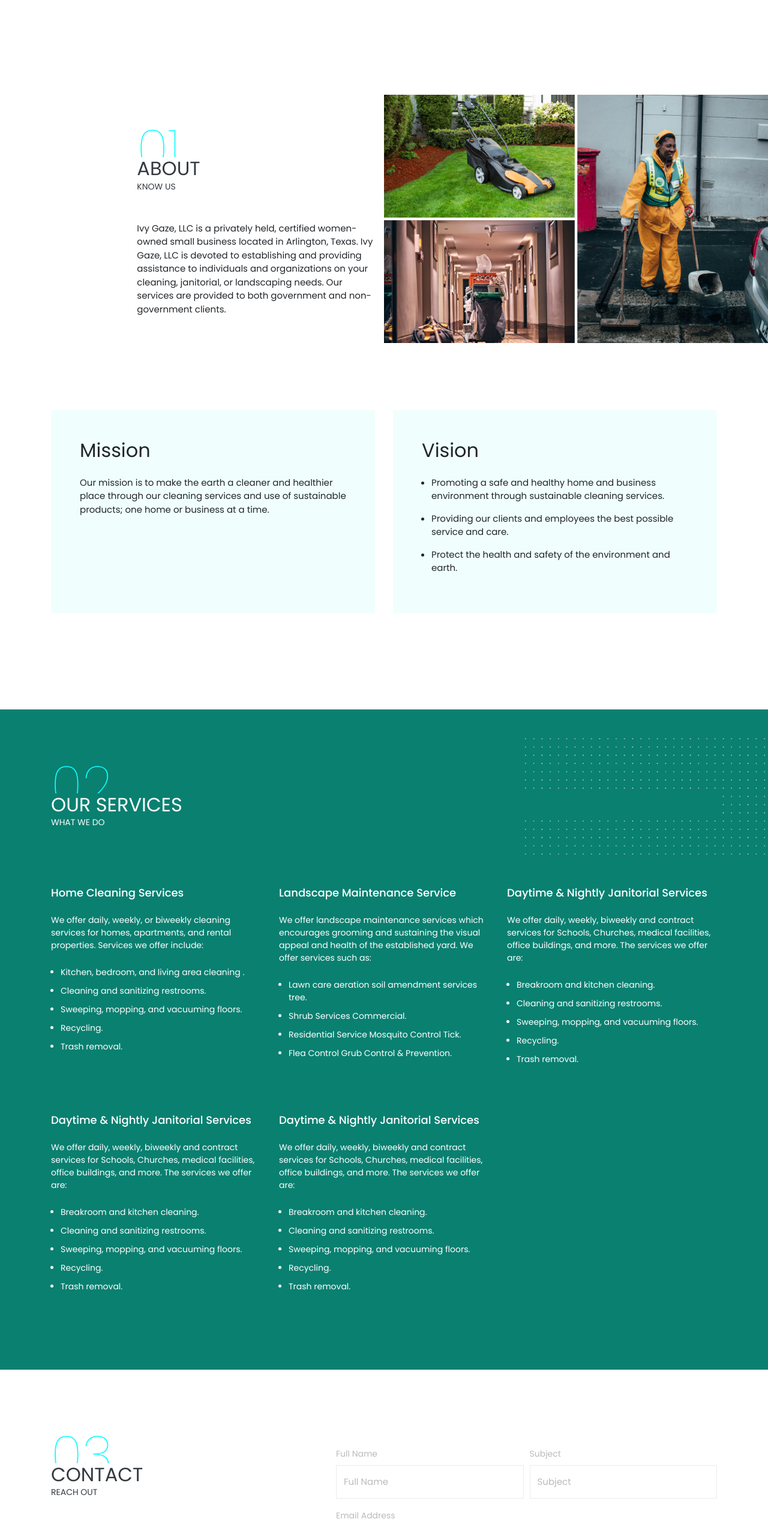
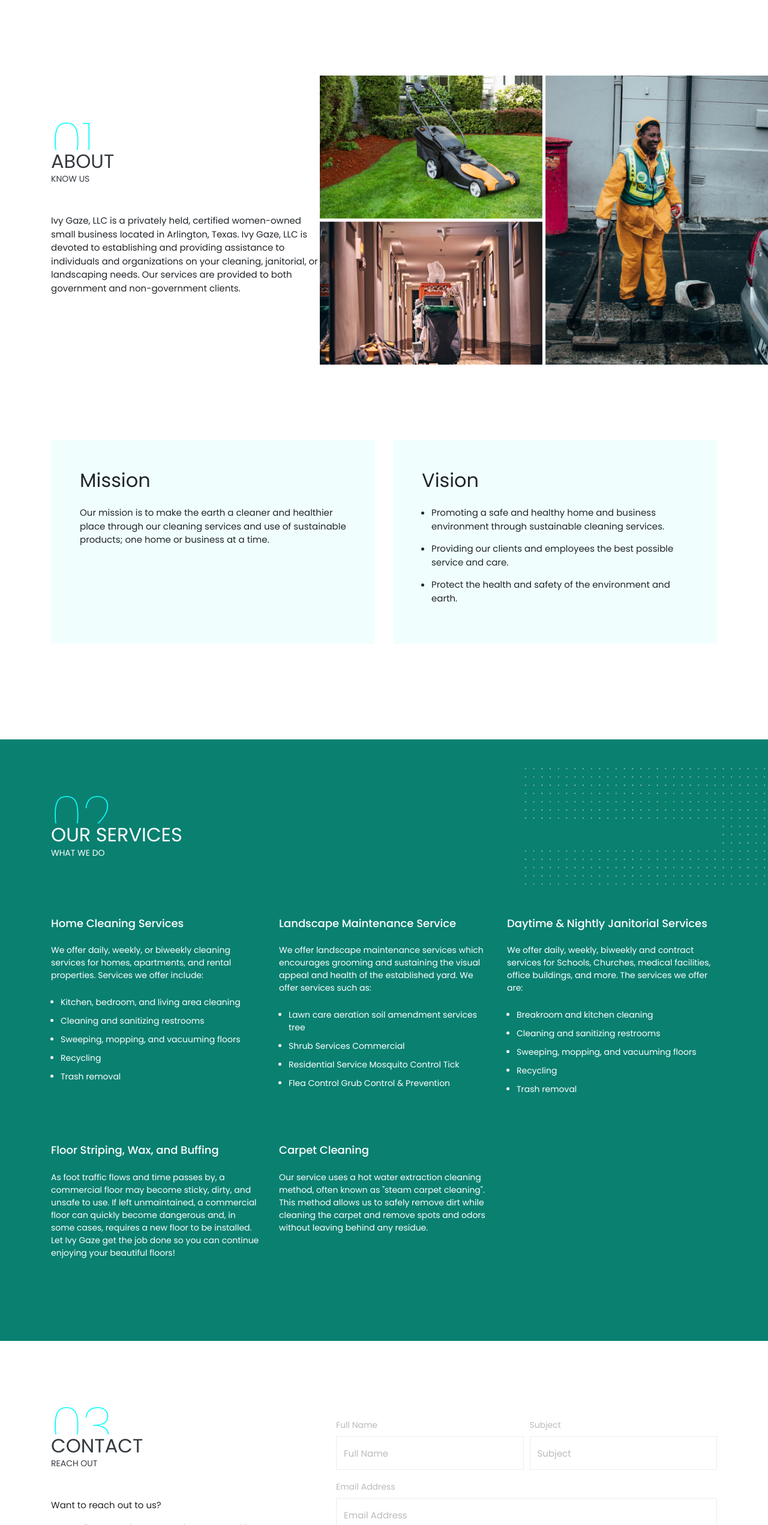
Before and after one commit to geekdaniels/ivygaze, a plain HTML site: page index.html in a window 1280 px wide. Shown: the part 797-3340 px from the top of the page at 60% size. Drawn offline with nearby package versions, Linux system fonts and the light colour scheme.

Commit message:
fix  bug fixes

```diff
--- a/css/style.css
+++ b/css/style.css
@@ -55,12 +55,12 @@ nav {
     z-index: 2000;
 }*/
 
-.btn{
+.btn {
     background: #003831;
     color: #fff;
 }
 
-.btn:hover{
+.btn:hover {
     background: #00473f;
     color: #fff;
 }
@@ -121,6 +121,17 @@ nav {
 
 .about--card ul li {
     margin: 15px auto;
+}
+
+.image-wrapper {
+    height: 70vh;
+}
+
+.image-wrapper .image {
+    position: absolute;
+    top: 0;
+    right: 0;
+    height: 100%;
 }
 
 .image {
@@ -261,11 +272,22 @@ footer {
 }
 
 
-@media (min-width: 320px) and (max-width: 720px) {
+@media (min-width: 320px) and (max-width: 780px) {
     .navbar-light .navbar-nav .nav-link.active {
         color: #0A8071;
         border-bottom: 0px solid #0EFCFC;
         border-radius: 0px 0px 2px 2px;
+    }
+
+    .image-wrapper {
+        height: auto;
+    }
+
+    .image-wrapper .image {
+        position: initial;
+        top: 0;
+        right: 0;
+        height: 100%;
     }
 }
 
--- a/index.html
+++ b/index.html
@@ -176,7 +176,7 @@
     </section>
 
     <section id="about" class="py-lg-5 py-3 position-relative my-lg-5 my-2">
-      <div class="image-wrapper">
+      <!-- <div class="image-wrapper">
         <div class="container-fluid py-lg-5 py-3">
           <div class="row align-items-center">
             <div class="col-lg-4 offset-lg-2">
@@ -225,6 +225,61 @@
               />
             </div>
 
+          </div>
+        </div>
+      </div>
+    -->
+
+      <div class="image-wrapper position-relative">
+        <div class="container py-lg-5 py-3">
+          <div class="row align-items-center">
+            <div class="col-lg-5 my-3">
+              <div
+                class="position-relative mb-lg-5 mb-3"
+                data-aos="fade-right"
+                data-aos-duration="1000"
+              >
+                <p class="section--identifier mb-0">01</p>
+                <h3
+                  class="
+                    section--title section--title-bg-white
+                    text-dark
+                    mb-0
+                    font-weight-normal
+                    position-relative
+                  "
+                  data-aos="fade-in-right"
+                >
+                  about
+                </h3>
+                <p class="section--sub text-dark">know us</p>
+              </div>
+              <p
+                class="font-14"
+                data-aos="fade-up-right"
+                data-aos-duration="1000"
+              >
+                Ivy Gaze, LLC is a privately held, certified women-owned small
+                business located in Arlington, Texas. Ivy Gaze, LLC is devoted
+                to establishing and providing assistance to individuals and
+                organizations on your cleaning, janitorial, or landscaping
+                needs. Our services are provided to both government and
+                non-government clients.
+              </p>
+            </div>
+
+            <div
+              class="col-lg-7 p-lg-0 hover-effect text-right image my-3"
+              data-aos="zoom-in-up"
+              data-aos-duration="1000"
+            >
+              <img
+                src="images/about-images.jpg"
+                alt="About Ivygaze"
+                class="img-fluid"
+              />
+            </div>
+
             <!--
                     <img src="images/about-images.jpg" alt="About Ivygaze" class="img-fluid col-lg-6 p-lg-0 wow hover-effect fadeInLeft" style="position: absolute;
     right: 0;">
@@ -235,7 +290,7 @@
 
       <div class="container py-5">
         <div class="row">
-          <div class="col-lg-6 my-3">
+          <div class="col-lg-6 my-3" data-aos="fade-down-left" data-aos-duration="1000">
             <div class="about--card p-lg-5 p-4 h-100">
               <h2 class="mb-4">mission</h2>
               <p>
@@ -246,7 +301,7 @@
             </div>
           </div>
 
-          <div class="col-lg-6 my-3">
+          <div class="col-lg-6 my-3" data-aos="fade-down-right" data-aos-duration="1500">
             <div class="about--card p-lg-5 p-4 h-100">
               <h2 class="mb-4">vision</h2>
               <ul class="pl-3">
@@ -281,7 +336,7 @@
       <div class="container py-3">
         <div class="row">
           <div class="col position-relative mb-lg-5 mb-3">
-            <p class="section--identifier mb-0">02</p>
+            <p class="section--identifier mb-0" data-aos="fade-up-right">02</p>
             <h3
               class="
                 section--title section--title-bg-primary
@@ -289,10 +344,11 @@
                 font-weight-normal
                 position-relative
               "
+              data-aos="fade-up-right"
             >
               Our services
             </h3>
-            <p class="section--sub">what we do</p>
+            <p class="section--sub" data-aos="fade-up-right">what we do</p>
           </div>
         </div>
       </div>
@@ -306,11 +362,11 @@
             </p>
 
             <ul class="pl-3">
-              <li>Kitchen, bedroom, and living area cleaning .</li>
-              <li>Cleaning and sanitizing restrooms.</li>
-              <li>Sweeping, mopping, and vacuuming floors.</li>
-              <li>Recycling.</li>
-              <li>Trash removal.</li>
+              <li>Kitchen, bedroom, and living area cleaning</li>
+              <li>Cleaning and sanitizing restrooms</li>
+              <li>Sweeping, mopping, and vacuuming floors</li>
+              <li>Recycling</li>
+              <li>Trash removal</li>
             </ul>
           </div>
 
@@ -323,10 +379,10 @@
             </p>
 
             <ul class="pl-3">
-              <li>Lawn care aeration soil amendment services tree.</li>
-              <li>Shrub Services Commercial.</li>
-              <li>Residential Service Mosquito Control Tick.</li>
-              <li>Flea Control Grub Control & Prevention.</li>
+              <li>Lawn care aeration soil amendment services tree</li>
+              <li>Shrub Services Commercial</li>
+              <li>Residential Service Mosquito Control Tick</li>
+              <li>Flea Control Grub Control & Prevention</li>
             </ul>
           </div>
 
@@ -345,11 +401,11 @@
             </p>
 
             <ul class="pl-3">
-              <li>Breakroom and kitchen cleaning.</li>
-              <li>Cleaning and sanitizing restrooms.</li>
-              <li>Sweeping, mopping, and vacuuming floors.</li>
-              <li>Recycling.</li>
-              <li>Trash removal.</li>
+              <li>Breakroom and kitchen cleaning</li>
+              <li>Cleaning and sanitizing restrooms</li>
+              <li>Sweeping, mopping, and vacuuming floors</li>
+              <li>Recycling</li>
+              <li>Trash removal</li>
             </ul>
           </div>
 
@@ -359,21 +415,15 @@
             data-aos-duration="1500"
           >
             <h2 class="service--title mb-4">
-              Daytime & Nightly Janitorial Services
+              Floor Striping, Wax, and Buffing
             </h2>
             <p class="service--description mb-4">
-              We offer daily, weekly, biweekly and contract services for
-              Schools, Churches, medical facilities, office buildings, and more.
-              The services we offer are:
+              As foot traffic flows and time passes by, a commercial floor may
+              become sticky, dirty, and unsafe to use. If left unmaintained, a
+              commercial floor can quickly become dangerous and, in some cases,
+              requires a new floor to be installed. Let Ivy Gaze get the job
+              done so you can continue enjoying your beautiful floors!
             </p>
-
-            <ul class="pl-3">
-              <li>Breakroom and kitchen cleaning.</li>
-              <li>Cleaning and sanitizing restrooms.</li>
-              <li>Sweeping, mopping, and vacuuming floors.</li>
-              <li>Recycling.</li>
-              <li>Trash removal.</li>
-            </ul>
           </div>
 
           <div
@@ -381,22 +431,13 @@
             data-aos="fade-up"
             data-aos-duration="2000"
           >
-            <h2 class="service--title mb-4">
-              Daytime & Nightly Janitorial Services
-            </h2>
+            <h2 class="service--title mb-4">Carpet Cleaning</h2>
             <p class="service--description mb-4">
-              We offer daily, weekly, biweekly and contract services for
-              Schools, Churches, medical facilities, office buildings, and more.
-              The services we offer are:
+              Our service uses a hot water extraction cleaning method, often
+              known as "steam carpet cleaning". This method allows us to safely
+              remove dirt while cleaning the carpet and remove spots and odors
+              without leaving behind any residue.
             </p>
-
-            <ul class="pl-3">
-              <li>Breakroom and kitchen cleaning.</li>
-              <li>Cleaning and sanitizing restrooms.</li>
-              <li>Sweeping, mopping, and vacuuming floors.</li>
-              <li>Recycling.</li>
-              <li>Trash removal.</li>
-            </ul>
           </div>
         </div>
       </div>
@@ -407,7 +448,7 @@
         <div class="row align-items-cennter">
           <div class="col-lg-5 my-3">
             <div class="position-relative mb-lg-5 mb-3">
-              <p class="section--identifier mb-0">03</p>
+              <p class="section--identifier mb-0" data-aos="fade-up-right">03</p>
               <h3
                 class="
                   section--title section--title-bg-white
@@ -416,10 +457,11 @@
                   font-weight-normal
                   position-relative
                 "
+                data-aos="fade-up-right"
               >
                 contact
               </h3>
-              <p class="section--sub text-dark">reach out</p>
+              <p class="section--sub text-dark" data-aos="fade-up-right">reach out</p>
             </div>
             <p class="font-14">Want to reach out to us?</p>
             <p class="mb-5 font-14">
@@ -427,12 +469,18 @@
               team will reach out to you soon. Please allow 24 - 48 hours for us
               to reach out to you.
             </p>
-            <p><span class="font-weight-bold">Mail:</span> info@ivygaze.com</p>
+            <p>
+              <span class="font-weight-bold">Mail:</span>
+              <a class="text-dark" href="mailto:info@ivygaze.com">info@ivygaze.com</a>
+            </p>
             <p>
               <span class="font-weight-bold">Address:</span> 15, Mc Frank Close,
               London
             </p>
-            <p><span class="font-weight-bold">Number:</span> +444 756 7392</p>
+            <p>
+              <span class="font-weight-bold">Number:</span>
+              <a class="text-dark" href="tel:+4447567392">+444 756 7392</a>
+            </p>
           </div>
 
           <div class="col-lg-7 my-3">
```
